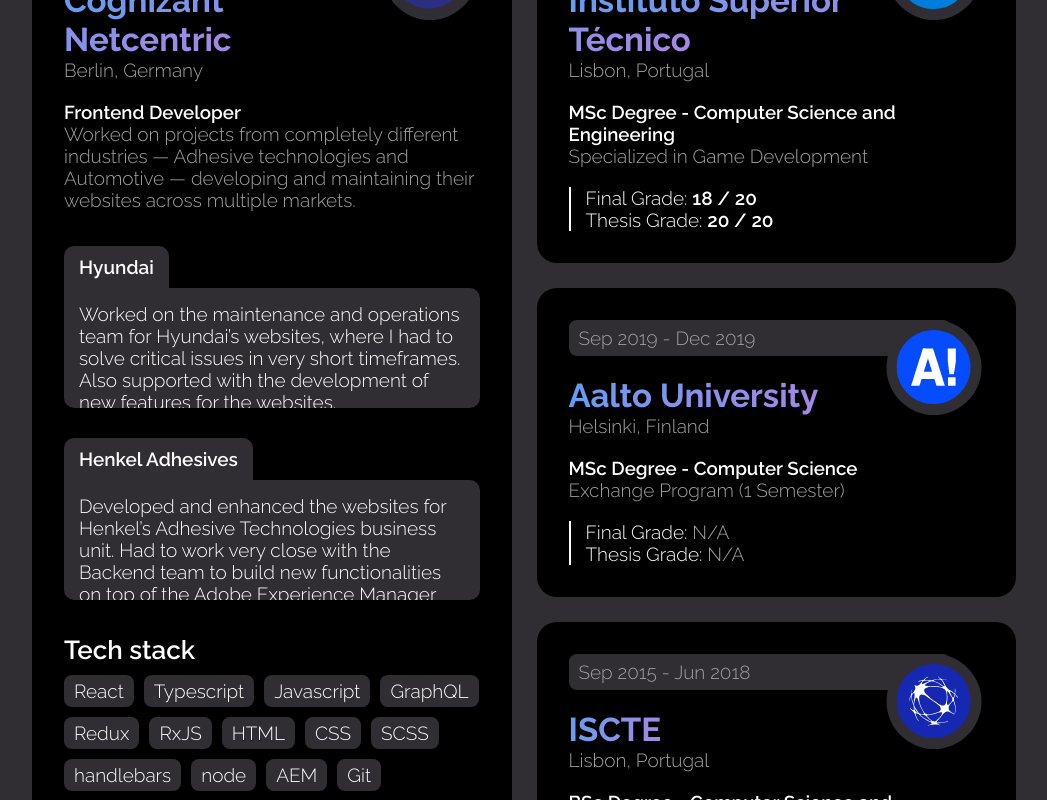
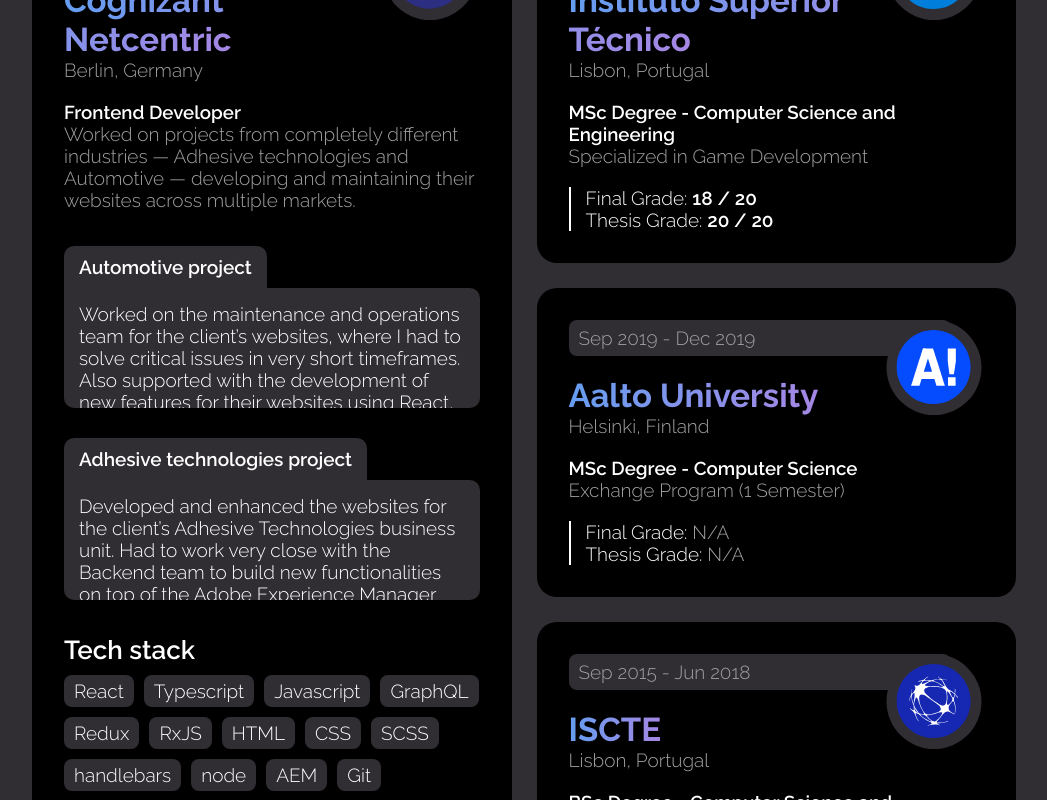
Before and after one commit to alberto-s-ramos/website-2022, a React (Vite) app: page /experience in a window 1280 px wide. Shown: the part 402-1202 px from the top of the page, without its empty margins (116-1163 px from the left). Built offline with nearby package versions, Linux system fonts and the light colour scheme.

Commit message:
Update projects names

```diff
--- a/src/pages/experience/data/experienceData.ts
+++ b/src/pages/experience/data/experienceData.ts
@@ -12,12 +12,12 @@
         description: 'Worked on projects from completely different industries — Adhesive technologies and Automotive — developing and maintaining their websites across multiple markets.',
         projects: [
             {
-                title: 'Hyundai',
-                description: 'Worked on the maintenance and operations team for Hyundai’s websites, where I had to solve critical issues in very short timeframes. Also supported with the development of new features for the websites.',
+                title: 'Automotive project',
+                description: 'Worked on the maintenance and operations team for the client’s websites, where I had to solve critical issues in very short timeframes. Also supported with the development of new features for their websites using React, Typescript, Redux and GraphQL.',
             },
             {
-                title: 'Henkel Adhesives',
-                description: 'Developed and enhanced the websites for Henkel’s Adhesive Technologies business unit. Had to work very close with the Backend team to build new functionalities on top of the Adobe Experience Manager (AEM) platform.',
+                title: 'Adhesive technologies project',
+                description: 'Developed and enhanced the websites for the client’s Adhesive Technologies business unit. Had to work very close with the Backend team to build new functionalities on top of the Adobe Experience Manager (AEM) platform.',
             }
         ],
         technologies: [
```
